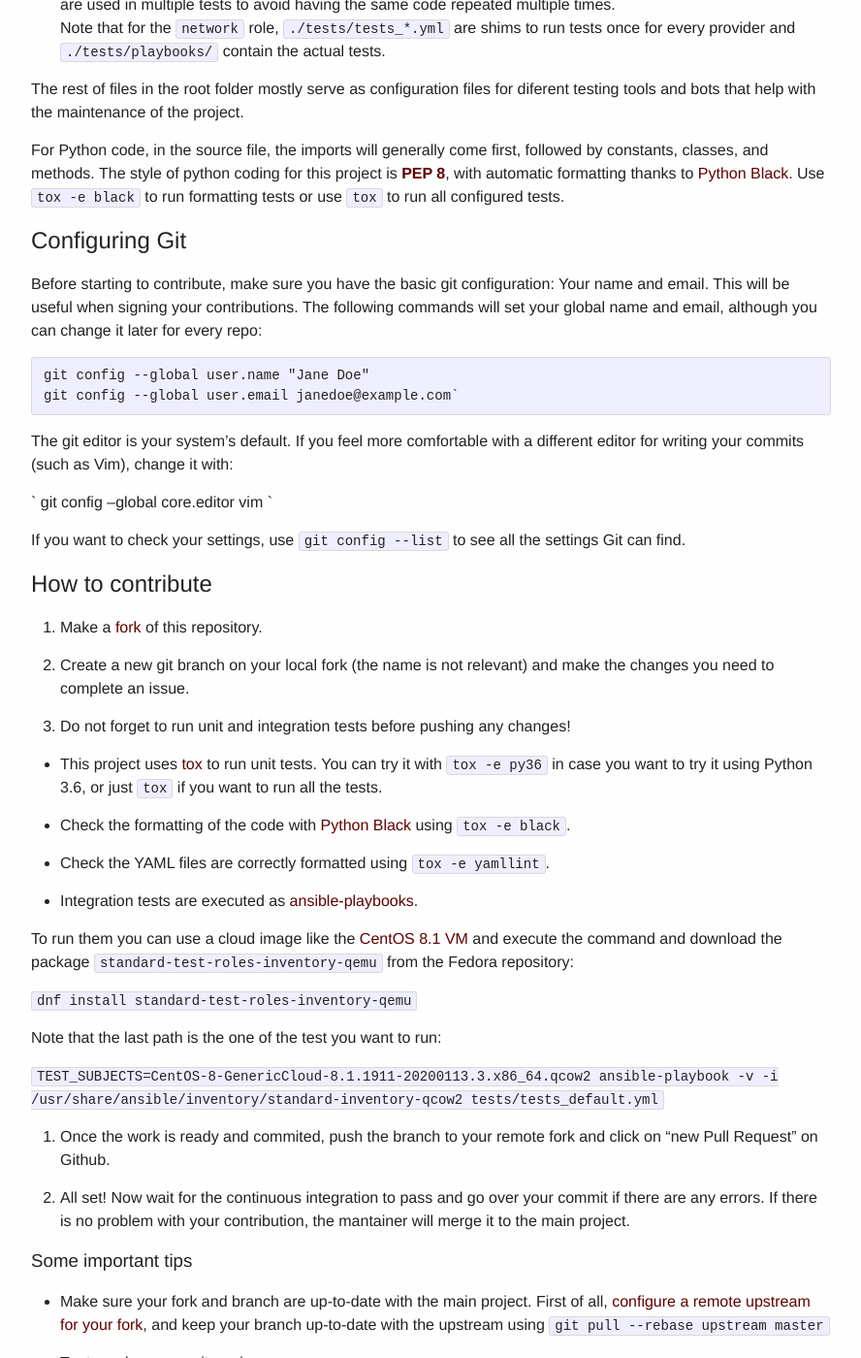
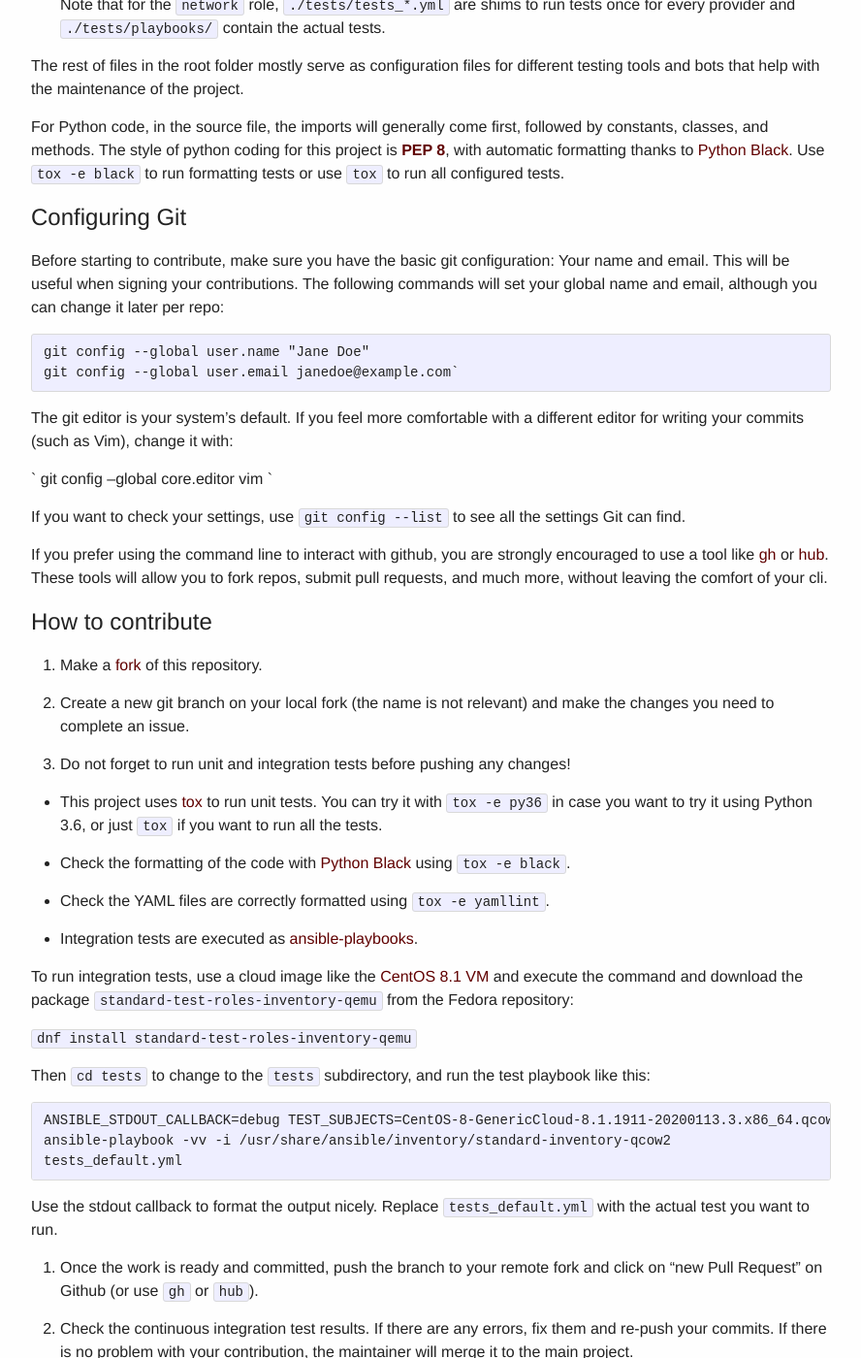
Before and after one commit to linux-system-roles/linux-system-roles.github.io, a Jekyll site: the page built from contribute.md, in a window 1280 px wide and 1400 px high, scrolled down 682 px. Shown: the whole window at 97% size, without its empty margins (38-926 px from the left). Built offline with Jekyll 4.4.1, drawn with Linux system fonts in a browser that asks for light colours; some of the changed text lies outside the part shown.

Commit message:
various fixes for spelling, formatting

````diff
--- a/contribute.md
+++ b/contribute.md
@@ -25,7 +25,7 @@
   Note that for the `network` role, `./tests/tests_*.yml` are shims to run tests
   once for every provider and `./tests/playbooks/` contain the actual tests.
 
-The rest of files in the root folder mostly serve as configuration files for diferent
+The rest of files in the root folder mostly serve as configuration files for different
 testing tools and bots that help with the maintenance of the project.
 
 
@@ -39,7 +39,7 @@
 
 Before starting to contribute, make sure you have the basic git configuration: Your name
 and email. This will be useful when signing your contributions. The following commands
-will set your global name and email, although you can change it later for every repo:
+will set your global name and email, although you can change it later per repo:
 
 ```
 git config --global user.name "Jane Doe"
@@ -55,6 +55,7 @@
 
 If you want to check your settings, use `git config --list` to see all the settings Git can find.
 
+If you prefer using the command line to interact with github, you are strongly encouraged to use a tool like [gh](https://cli.github.com/) or [hub](https://hub.github.com/).  These tools will allow you to fork repos, submit pull requests, and much more, without leaving the comfort of your cli.
 
 ## How to contribute
 
@@ -78,24 +79,26 @@
   - Integration tests are executed as
     [ansible-playbooks](https://docs.ansible.com/ansible/latest/user_guide/playbooks.html).
 
-To run them you can use a cloud image like the [CentOS 8.1
+To run integration tests, use a cloud image like the [CentOS 8.1
 VM](https://cloud.centos.org/centos/8/x86_64/images/CentOS-8-GenericCloud-8.1.1911-20200113.3.x86_64.qcow2)
 and execute the command and download the package
 `standard-test-roles-inventory-qemu` from the Fedora repository:
 
 `dnf install standard-test-roles-inventory-qemu`
 
-Note that the last path is the one of the test you want to run:
+Then `cd tests` to change to the `tests` subdirectory, and run the test playbook like this:
+```
+ANSIBLE_STDOUT_CALLBACK=debug TEST_SUBJECTS=CentOS-8-GenericCloud-8.1.1911-20200113.3.x86_64.qcow2
+ansible-playbook -vv -i /usr/share/ansible/inventory/standard-inventory-qcow2
+tests_default.yml
+```
+Use the stdout callback to format the output nicely.  Replace `tests_default.yml` with the actual test you want to run.
 
-`TEST_SUBJECTS=CentOS-8-GenericCloud-8.1.1911-20200113.3.x86_64.qcow2
-ansible-playbook -v -i /usr/share/ansible/inventory/standard-inventory-qcow2
-tests/tests_default.yml`
+4. Once the work is ready and committed, push the branch to your remote fork and click on
+   "new Pull Request" on Github (or use `gh` or `hub`).
 
-4. Once the work is ready and commited, push the branch to your remote fork and click on
-   "new Pull Request" on Github.
-
-5. All set! Now wait for the continuous integration to pass and go over your commit if
-   there are any errors. If there is no problem with your contribution, the mantainer
+5. Check the continuous integration test results.  If
+   there are any errors, fix them and re-push your commits. If there is no problem with your contribution, the maintainer
    will merge it to the main project.
 
 ### Some important tips
@@ -103,8 +106,7 @@
 - Make sure your fork and branch are up-to-date with the main project. First of all,
   [configure a remote upstream for your
 fork](https://help.github.com/en/github/collaborating-with-issues-and-pull-requests/configuring-a-remote-for-a-fork),
-and keep your branch up-to-date with the upstream using `git pull --rebase upstream
-master`
+and keep your branch up-to-date with the upstream using `git pull --rebase upstream master`
 
 - Try to make a commit per issue.
 
@@ -153,7 +155,7 @@
 
  A good commit message looks something like this
 ```
-  Summarize changes in around 50 characters or less
+ Summarize changes in around 50 characters or less
 
  More detailed explanatory text, if necessary. Wrap it to about 72
  characters or so. In some contexts, the first line is treated as the
@@ -191,33 +193,33 @@
 [CC-BY-SA](https://creativecommons.org/licenses/by-sa/4.0/).
 
 ### Debugging
-For debugging, use `TEST_DEBUG=true`.Remember that the last path is one of the test you
-want to run.
-
-`TEST_DEBUG=true TEST_SUBJECTS=CentOS-8-GenericCloud-8.1.1911-20200113.3.x86_64.qcow2 \
-ANSIBLE_STDOUT_CALLBACK=debug \
+For debugging, use `TEST_DEBUG=true`.  Remember that the last path is one of the test you want to run.
+```
+cd tests
+TEST_DEBUG=true ANSIBLE_STDOUT_CALLBACK=debug \
+TEST_SUBJECTS=CentOS-8-GenericCloud-8.1.1911-20200113.3.x86_64.qcow2 \
 ansible-playbook -vv -i /usr/share/ansible/inventory/standard-inventory-qcow2 \
-tests/tests_default.yml`
-
-Using ANSIBLE_STDOUT_CALLBACK=debug will format the output in a much more human
-friendly manner, and using TEST_DEBUG=true will allow you to ssh into the managed host
+tests_default.yml
+```
+Using `TEST_DEBUG=true` will allow you to `ssh` into the managed host
 after the test has run. It will print out instructions about the exact command to use
-to ssh, and how to destroy the managed host after you are done.
+to `ssh`, and how to destroy the managed host after you are done.
 
 **The next part is specific for debugging the network role**
 
 When using the `nm` provider, NetworkManager create a checkpoint and reverts the changes
 on failures. This makes it hard to debug the error. To disable this, set the Ansible
-variable `__network_debug_flags to include the value `disable-checkpoints`. Also tests
+variable `__network_debug_flags` to include the value `disable-checkpoints`. Also tests
 clean up by default in case there are failures. They should be tagged as
 `tests::cleanup` and can be skipped. To use both, run the test playbooks like this:
-
 ```bash
+cd tests
+ANSIBLE_STDOUT_CALLBACK=debug \
+TEST_SUBJECTS=CentOS-8-GenericCloud-8.1.1911-20200113.3.x86_64.qcow2 \
 ansible-playbook --skip-tags tests::cleanup \
     -e "__network_debug_flags=disable-checkpoints" \
-    -i testhost, tests/playbooks/tests_802_1x.yml
+    -vv -i /usr/share/ansible/inventory/standard-inventory-qcow2 playbooks/tests_802_1x.yml
 ```
-
 ### Continuous integration
 
 The [continuous integration](https://en.wikipedia.org/wiki/Continuous_integration) (CI)
````
Also changed, not shown: other parts of contribute.md (+3 -3 lines).
